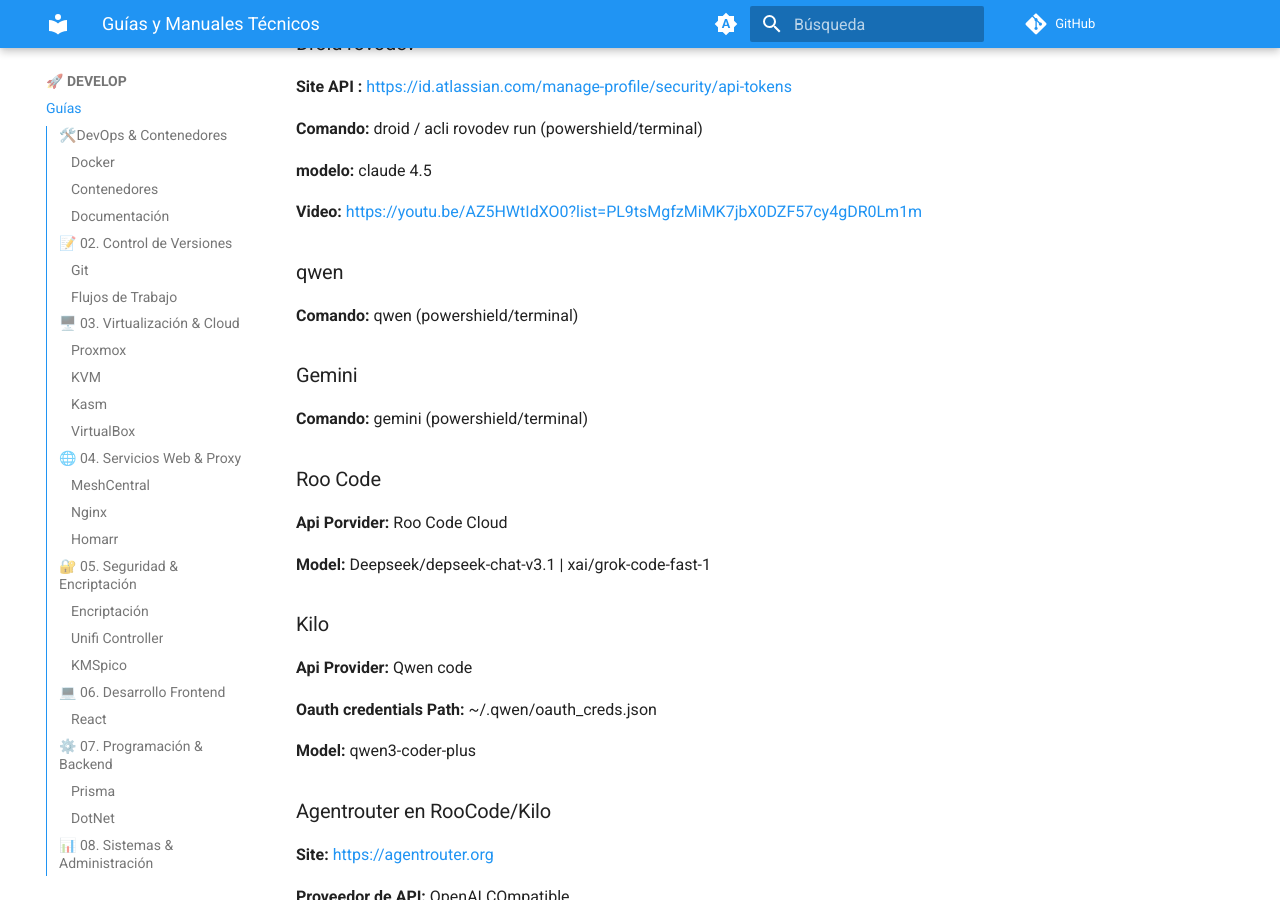
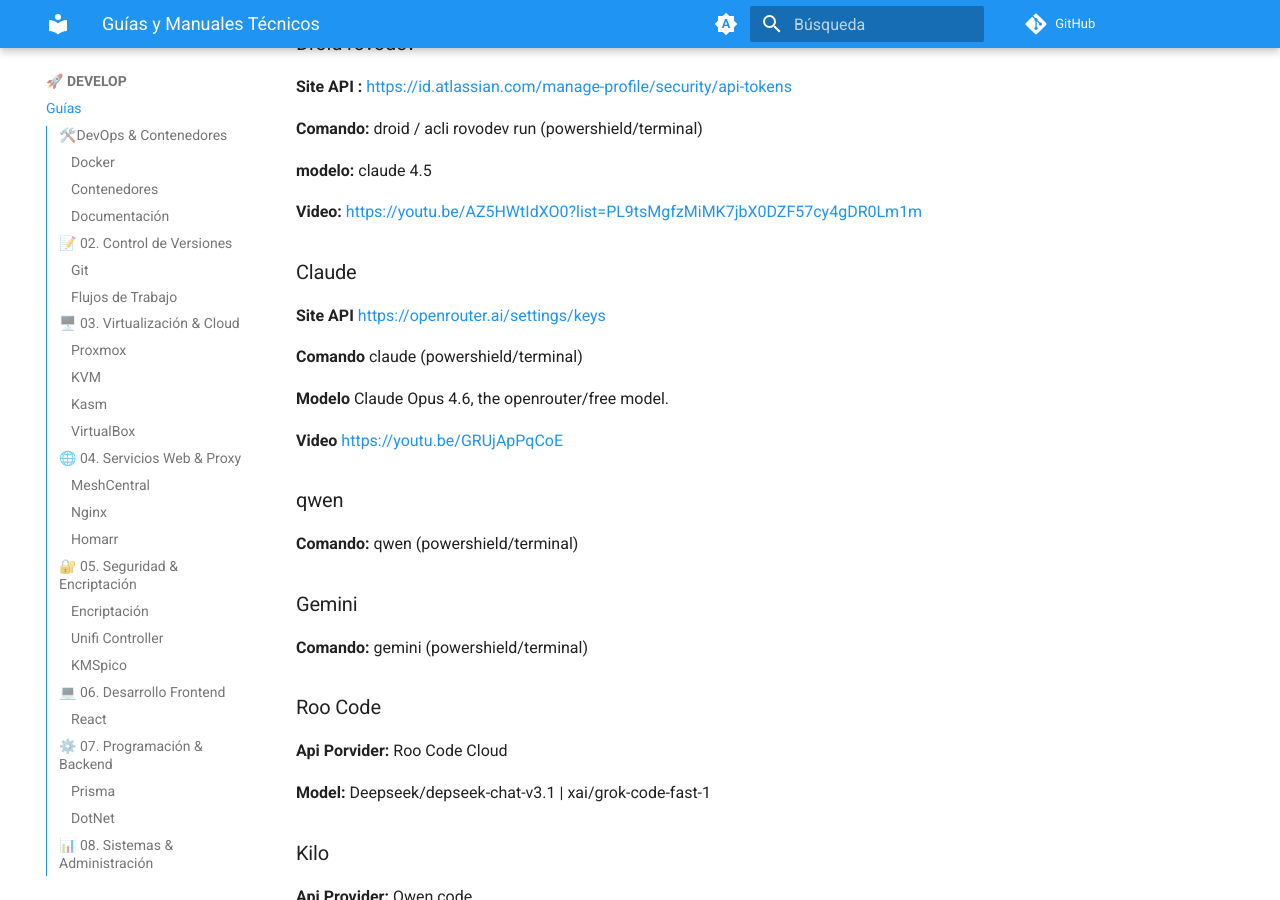
Before and after one commit to fabinnerself/fabiWiki, an MkDocs documentation site: the page built from docs/DEVELOP/guias/index.md, in a window 1280 px wide and 900 px high, scrolled down 13248 px. Built offline with MkDocs 1.6.1 and Material for MkDocs 9.7.7, drawn with Linux system fonts in a browser that asks for light colours.

Commit message:
claude ai cli setup

```diff
--- a/docs/DEVELOP/guias/index.md
+++ b/docs/DEVELOP/guias/index.md
@@ -630,6 +630,16 @@ Integración de APIs de inteligencia artificial para aplicaciones web y móviles
 
 **Video:** https://youtu.be/AZ5HWtIdXO0?list=PL9tsMgfzMiMK7jbX0DZF57cy4gDR0Lm1m
 
+### Claude
+
+**Site API** https://openrouter.ai/settings/keys
+
+**Comando** claude (powershield/terminal)
+
+**Modelo**  Claude Opus 4.6, the openrouter/free model.
+
+**Video** https://youtu.be/GRUjApPqCoE
+
 ### qwen
 
 **Comando:** qwen (powershield/terminal)
```
Also changed, not shown: docs/DEVELOP/guias/sqlite viwer.png (added).
